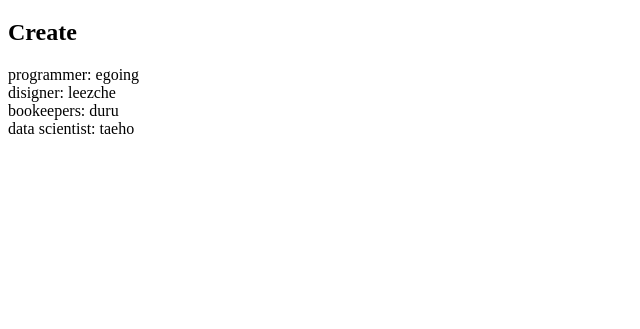
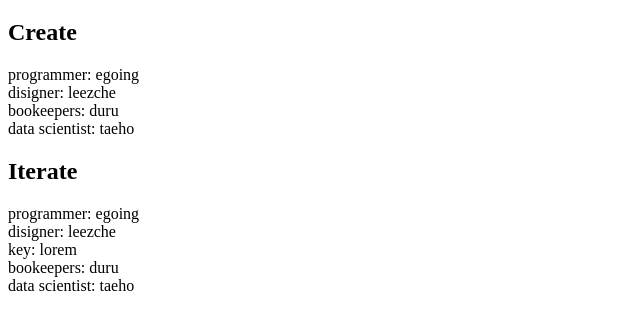
Before and after one commit to cksgud0403/WEB2-JavaScript, a plain HTML site: page object.html in a window 1280 px wide. Shown: the part 61-390 px from the top of the page, without its empty margins (0-640 px from the left). Drawn offline with Linux system fonts and the light colour scheme.

Commit message:
Object Iterate

```diff
--- a/object.html
+++ b/object.html
@@ -19,5 +19,11 @@
         coworkers["data scientist"] = "taeho";
         document.write("data scientist: " + coworkers["data scientist"] + "<br>");
     </script>
+    <h2>Iterate</h2>
+    <script>
+        for(var key in coworkers) {
+            document.write(key+ ': ' + coworkers[key] + "<br>");
+        }
+    </script>
 </body>
 </html>
```
